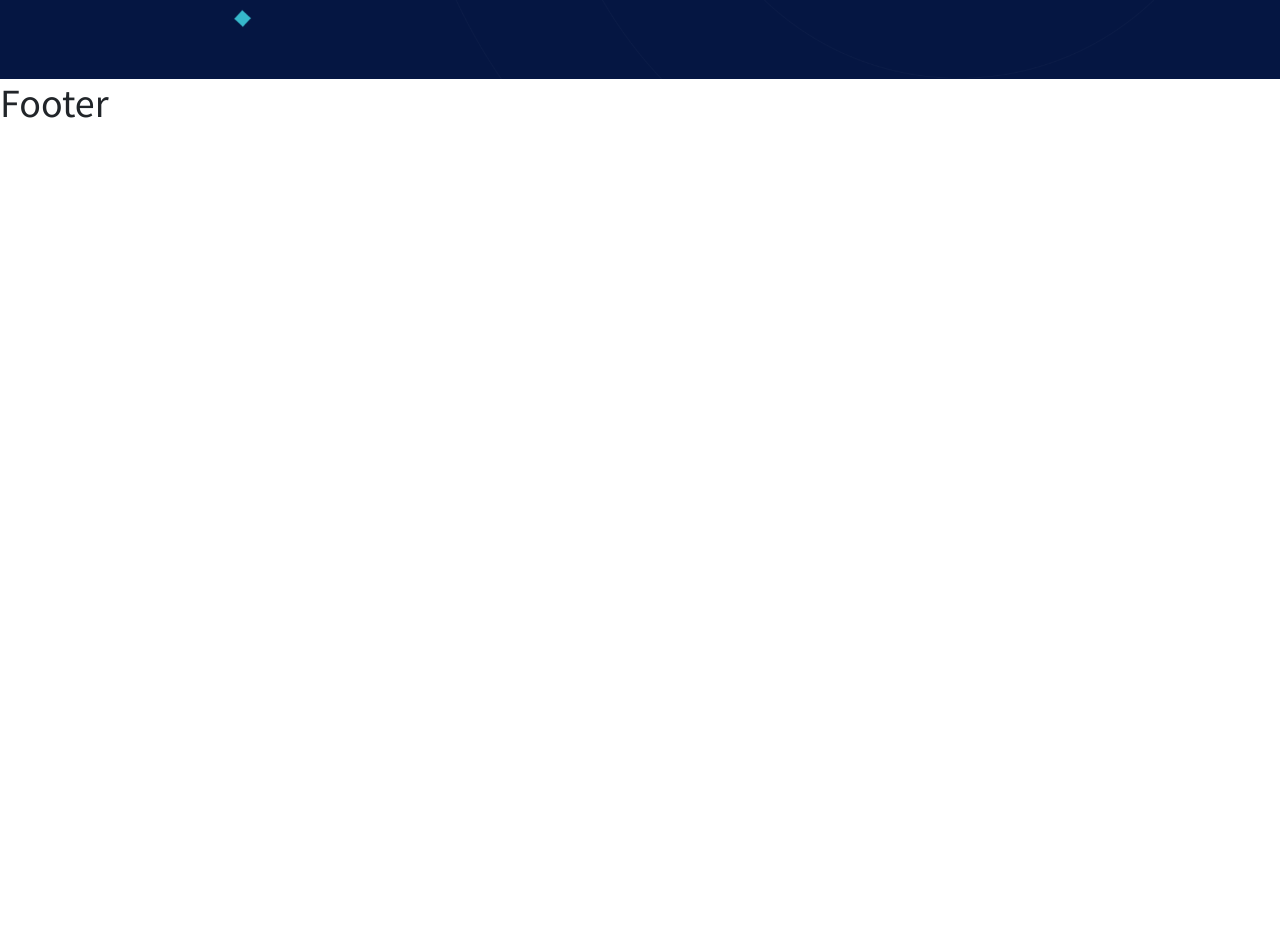
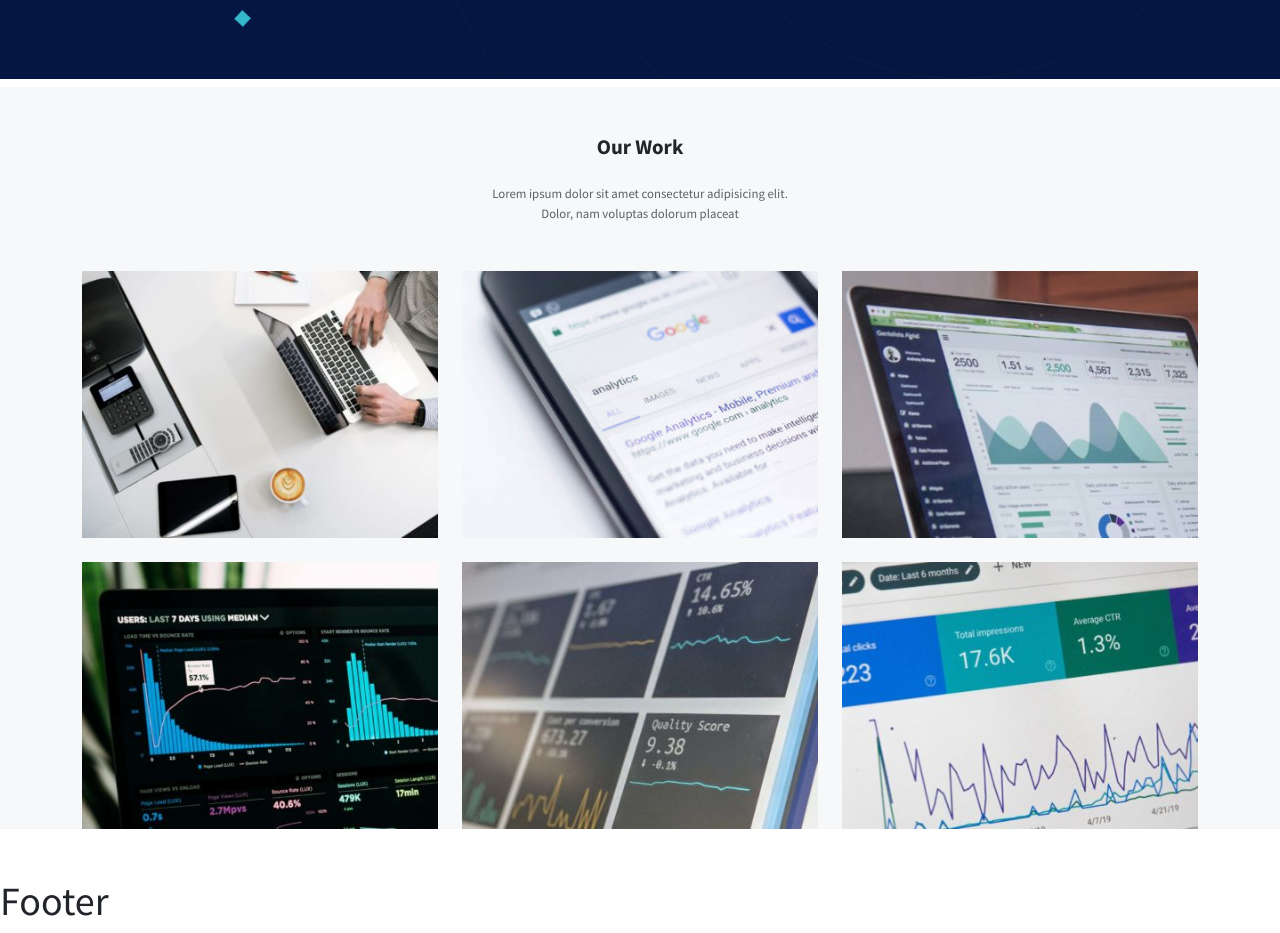
Before and after one commit to Devfrank94/proj-html-vuejs, a Vue app: page / in a window 1280 px wide. Shown: the part 1640-2573 px from the top of the page. Before the commit the page ends 1775 px from the top, so only its background shows below. Built offline with nearby package versions, Linux system fonts and the light colour scheme.

Commit message:
add card section 3

```diff
--- a/src/components/Main.vue
+++ b/src/components/Main.vue
@@ -118,8 +118,60 @@ export default {
     </div>
     <!-- ****/CARDS BLUE**** -->
   </section>
+<!-- *****/2.2 - Section 2 See Our Top Notch***** -->
 
 
+<!-- ****** 2.3 - Section 3 Our Work ********-->
+
+
+  <section class="Sect3">
+    <div class="container">
+      <div class="title-cont mt-2 d-flex flex-dir-col al-item-cent">
+        <h3 class="mt-5 mb-4">our work</h3>
+        <p class="mb-5">Lorem ipsum dolor sit amet consectetur adipisicing elit. <br> Dolor, nam voluptas dolorum placeat</p>
+      </div>
+
+        <!-- ****CARDS CASE STUDY**** -->
+        <!-- TODO: hover alle card -->
+      <div class="row row-cols-3 mb-4">
+        <div class="cont-card">
+          <div class="fmcard">
+            <img src="/img/case-study-gallery-3-1-400x300.jpg" alt="Case study 1">
+          </div>
+        </div>
+        <div class="cont-card">
+          <div class="fmcard">
+            <img src="/img/case-study-gallery-2-400x300.jpg" alt="Case study 2">
+          </div>
+        </div>
+        <div class="cont-card">
+          <div class="fmcard">
+            <img src="/img/case-study-gallery-1-1-400x300.jpg" alt="Case study 3">
+          </div>
+        </div>
+      </div>
+      <div class="row row-cols-3 mb-5">
+        <div class="cont-card">
+          <div class="fmcard">
+            <img src="/img/case-study-gallery-4-1-400x300.jpg" alt="Case study 4">
+          </div>
+        </div>
+        <div class="cont-card">
+          <div class="fmcard">
+            <img src="/img/case-study-gallery-5-1-400x300.jpg" alt="Case study 5">
+          </div>
+        </div>
+        <div class="cont-card">
+          <div class="fmcard">
+            <img src="/img/case-study-gallery-6-1-400x300.jpg" alt="Case study 6">
+          </div>
+        </div>
+      </div>
+
+    </div>
+    <!-- ****/CARDS CASE STUDY**** -->
+
+</section>
 
 
 
@@ -220,7 +272,14 @@ export default {
 
 // ******2.3 - Section 3 Our Work******
 
+.Sect3{
 
+  .fmcard{
+    cursor: pointer;
+  }
+
+
+}
 
 
 
```
